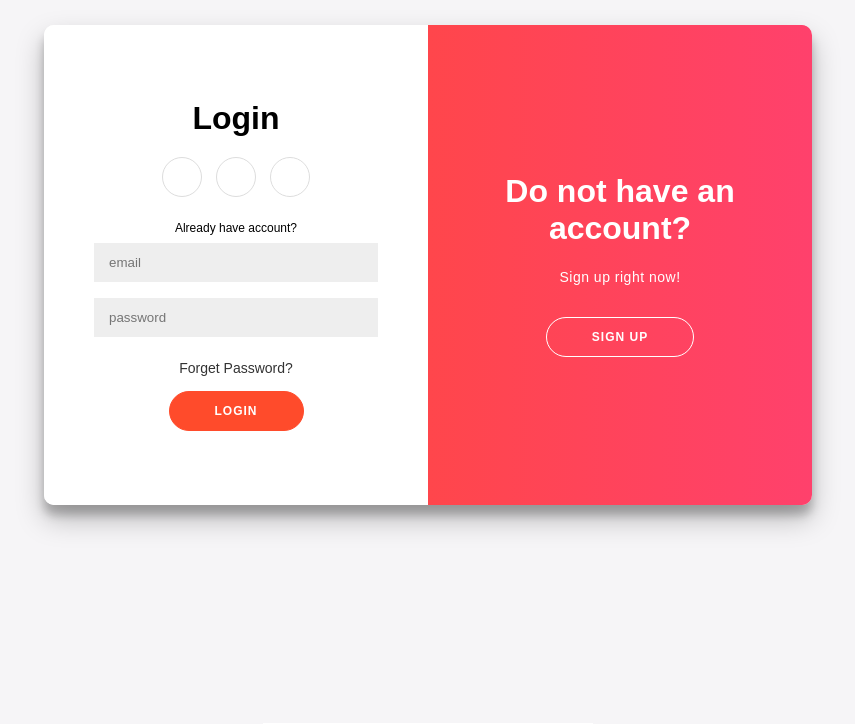
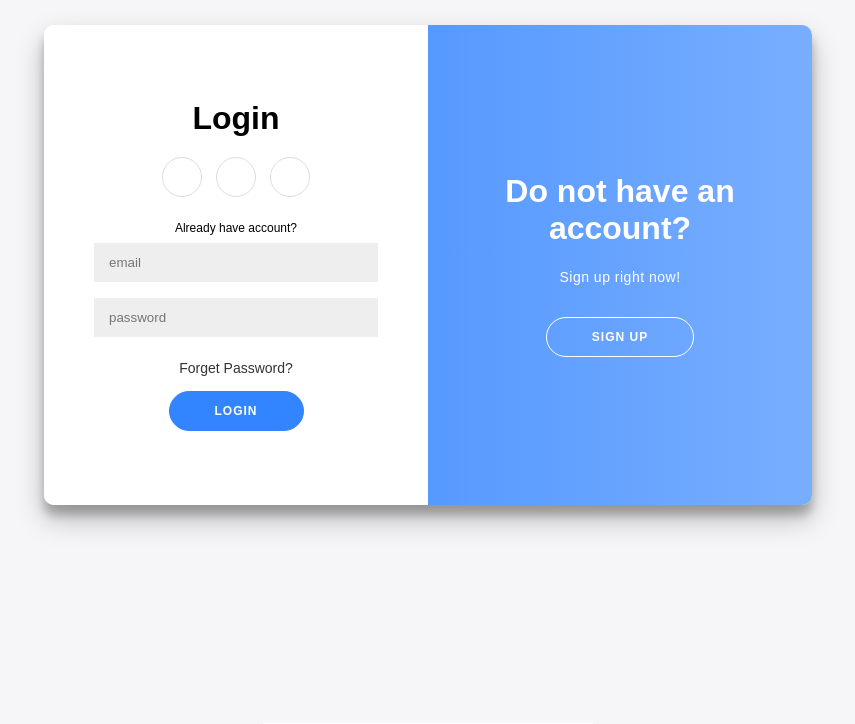
Before and after one commit to WorkCite/360project, a PHP site: page /login.php in a window 1280 px wide. Shown: the top 724 px of the page, without its empty margins (212-1067 px from the left). Run offline with PHP 8.4, Linux system fonts and the light colour scheme.

Commit message:
update login css

```diff
--- a/360 proj/css/login.css
+++ b/360 proj/css/login.css
@@ -93,8 +93,8 @@ a {
 
 button {
     border-radius: 20px;
-    border: 1px solid #ff4b2b;
-    background: #ff4b2b;
+    border: 1px solid  rgb(51, 132, 255);
+    background: rgb(51, 132, 255);
     color: #fff;
     font-size: 12px;
     font-weight: bold;
@@ -150,8 +150,8 @@ button.ghost {
 }
 
 .overlay {
-    background: #ff416c;
-    background: linear-gradient(to right, #ff4b2b, #ff416c) no-repeat 0 0 / cover;
+    background: rgb(51, 132, 255);
+    background: linear-gradient(to right, rgb(51, 132, 255), rgb(120, 174, 255)) no-repeat 0 0 / cover;
     color: #fff;
     position: relative;
     left: -100%;
```
